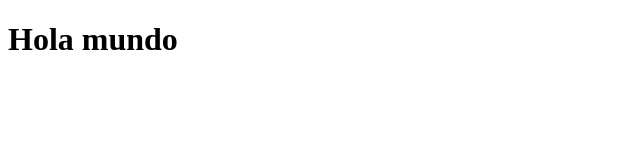
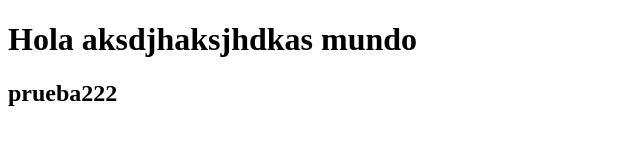
Before and after one commit to erazof/primer-proyecto, a plain HTML site: page index.html in a window 1280 px wide. Shown: the whole page, without its empty margins (0-640 px from the left). Drawn offline with Linux system fonts and the light colour scheme.

Commit message:
se agrego h2

```diff
--- a/index.html
+++ b/index.html
@@ -7,6 +7,7 @@
 </head>
 <body>
 
-    <h1>Hola mundo</h1>
+    <h1>Hola aksdjhaksjhdkas mundo</h1>
+    <h2>prueba222</h2>
 </body>
 </html>
```
